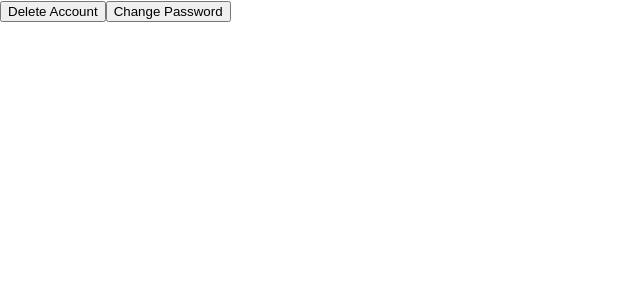
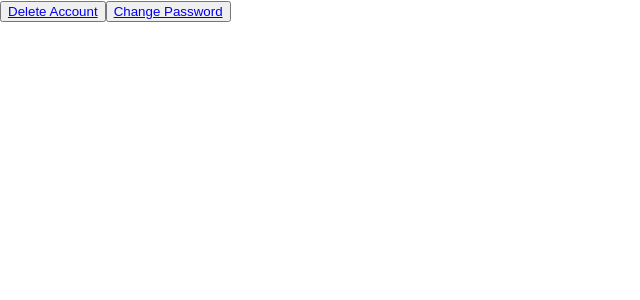
Before and after one commit to OmarMutd/Cross-Chat, a React (Create React App) app: page /ManageAccount in a window 1280 px wide. Shown: the top 300 px of the page, without its empty margins (0-640 px from the left). Built offline with nearby package versions, Linux system fonts and the light colour scheme.

Commit message:
implemented links for changepassword & delete account

```diff
--- a/src/ManageAccount/ManageAccount.js
+++ b/src/ManageAccount/ManageAccount.js
@@ -1,11 +1,21 @@
-import React from 'react'
+import React from 'react';
+import { Link } from 'react-router-dom';
 
 // Add date account was created? C [R] UD
 function ManageAccount() {
     return (
         <div>
-           <button to="/DeleteAccount"> Delete Account </button>
-           <button to="/ChangePassword"> Change Password </button>
+           <button>
+               <Link to="/DeleteAccount">
+                Delete Account
+                </Link>
+               </button>
+
+               <button>
+               <Link to="/ChangePassword">
+                Change Password
+                </Link>
+               </button>
         </div>
     )
 }
```
Also changed, not shown: todo.txt (added), 1 other file (tests, documents, lock files or other folders).
